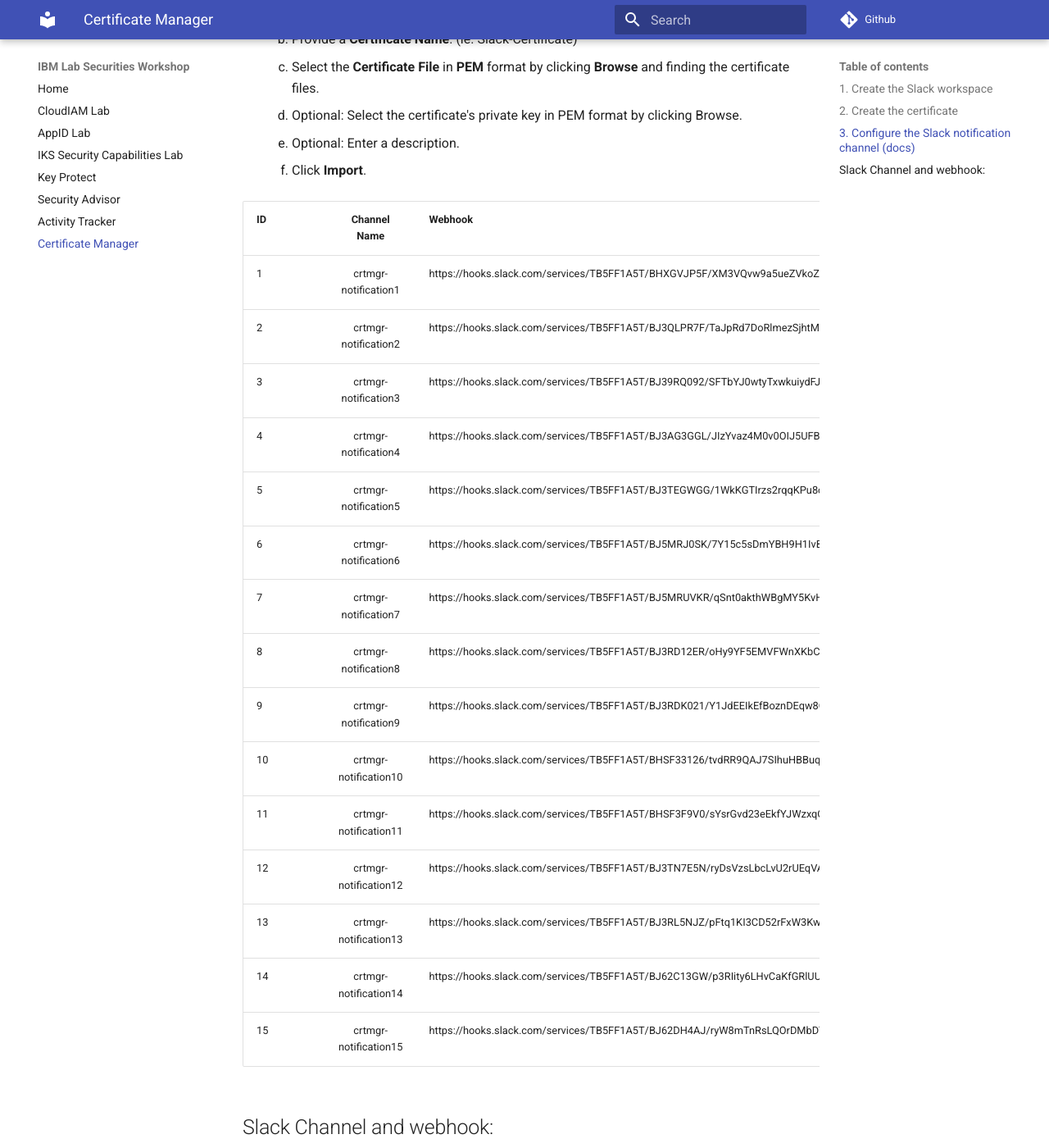
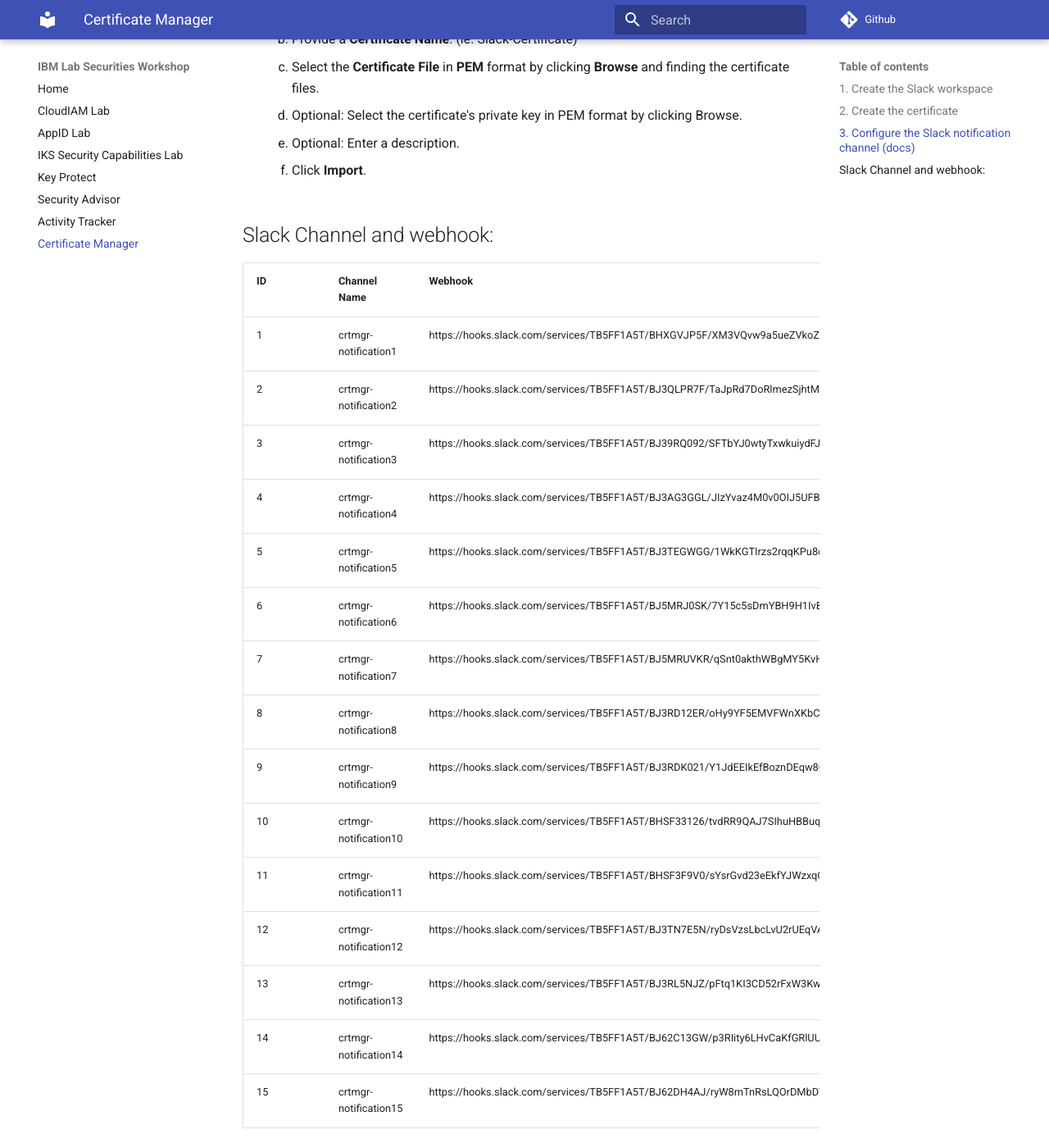
Before and after one commit to ibm-cloud-architecture/ibm-security-workshop, an MkDocs documentation site: the page built from docs/CertificateManager/README.md, in a window 1280 px wide and 1400 px high, scrolled down 1803 px. Shown: the whole window at 82% size. Built offline with MkDocs 1.6.1 and Material for MkDocs 9.7.7, drawn with Linux system fonts in a browser that asks for light colours.

Commit message:
Update README.md

```diff
--- a/docs/CertificateManager/README.md
+++ b/docs/CertificateManager/README.md
@@ -32,25 +32,6 @@
     5. Optional: Enter a description.
     6. Click **Import**.
 
-| ID        | Channel Name          | Webhook  |
-| ------------- |:-------------:| :-----|
-| 1 | crtmgr-notification1 | https://hooks.slack.com/services/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 |
-| 2 | crtmgr-notification2      |   https://hooks.slack.com/services/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 |
-| 3 | crtmgr-notification3      |    https://hooks.slack.com/services/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 |
-| 4 | crtmgr-notification4  | https://hooks.slack.com/services/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 |
-| 5 | crtmgr-notification5  | https://hooks.slack.com/services/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 |
-| 6 | crtmgr-notification6  | https://hooks.slack.com/services/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 |
-| 7 | crtmgr-notification7  | https://hooks.slack.com/services/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 |
-| 8 | crtmgr-notification8  | https://hooks.slack.com/services/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 |
-| 9 | crtmgr-notification9  | https://hooks.slack.com/services/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 |
-| 10 | crtmgr-notification10 | https://hooks.slack.com/services/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 |
-| 11 | crtmgr-notification11 | https://hooks.slack.com/services/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 |
-| 12 | crtmgr-notification12 | https://hooks.slack.com/services/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 |
-| 13 | crtmgr-notification13 | https://hooks.slack.com/services/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 |
-| 14 | crtmgr-notification14 | https://hooks.slack.com/services/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 |
-| 15 | crtmgr-notification15 | https://hooks.slack.com/services/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 |
-
-
 
 ## Slack Channel and webhook:
 
```
